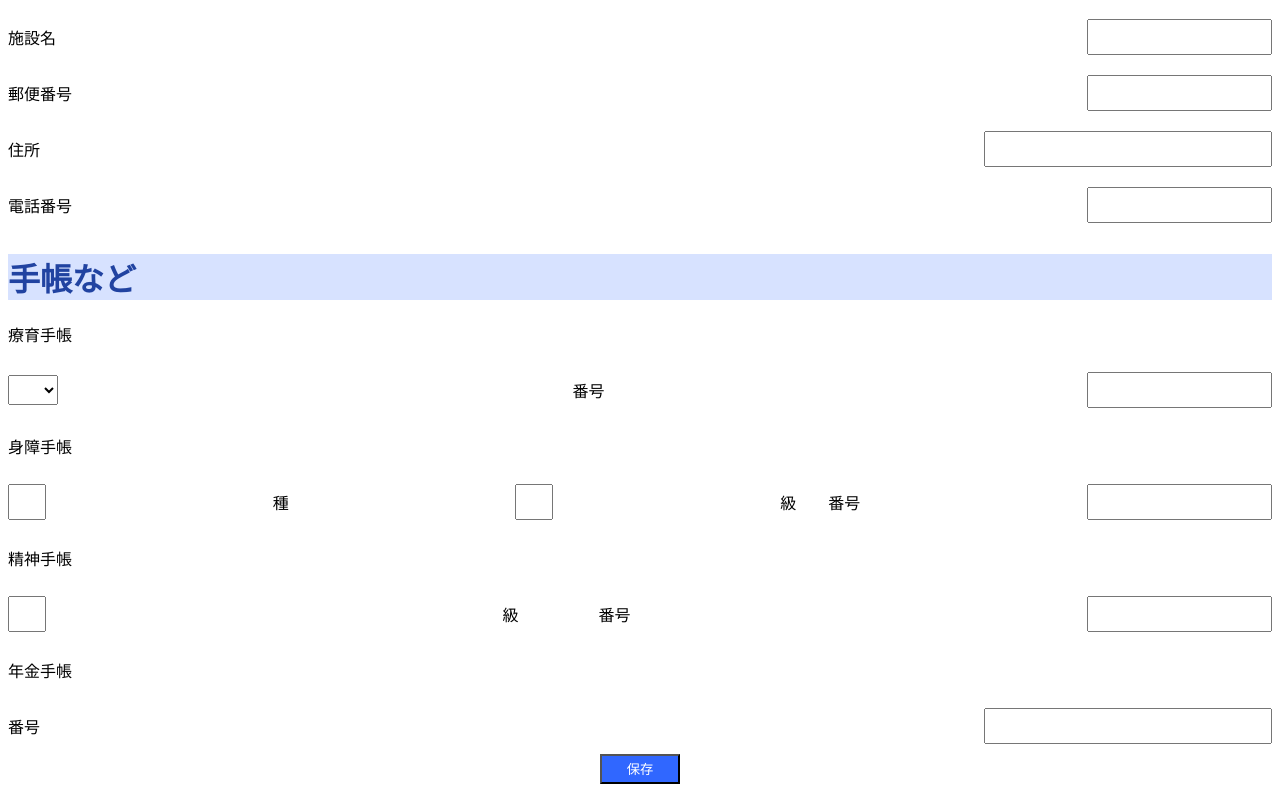
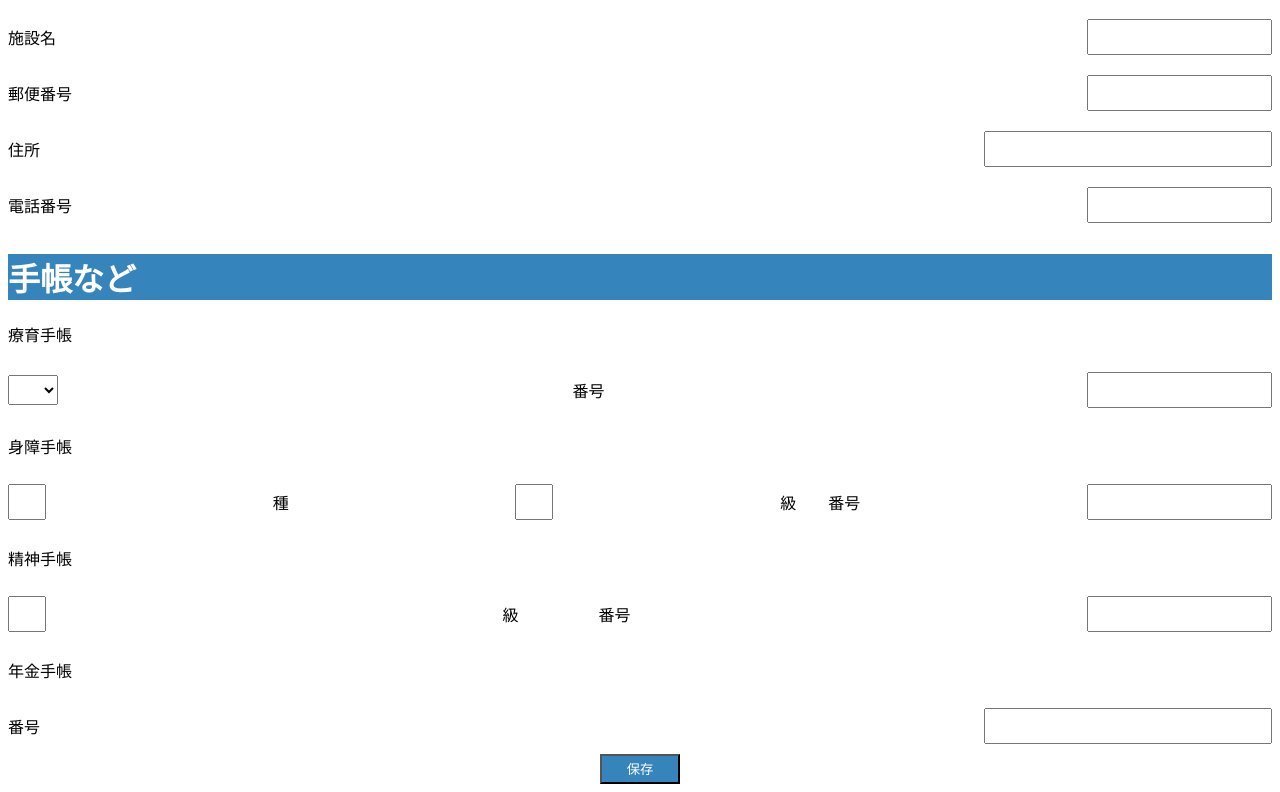
Before and after one commit to namahamu97/sos.edit, a plain HTML site: page index.html in a window 1280 px wide. Shown: the part 913-1705 px from the top of the page. Drawn offline with nearby package versions, Linux system fonts and the light colour scheme.

Commit message:
Update style.css

```diff
--- a/style.css
+++ b/style.css
@@ -41,15 +41,15 @@ input{
 
 button{
     color: rgb(255, 255, 255);
-    background-color: rgb(48, 103, 255);
+    background-color:  #3584bb;
     height: 30px;
     width: 80px;
 }
 
 h1{
     text-align: left;
-    background-color:  rgba(48, 103, 255, 0.192);
-    color: rgb(33, 67, 161);
+    color:  rgb(255, 255, 255);
+    background-color:  #3584bb;
 }
 
 #rank{
```
